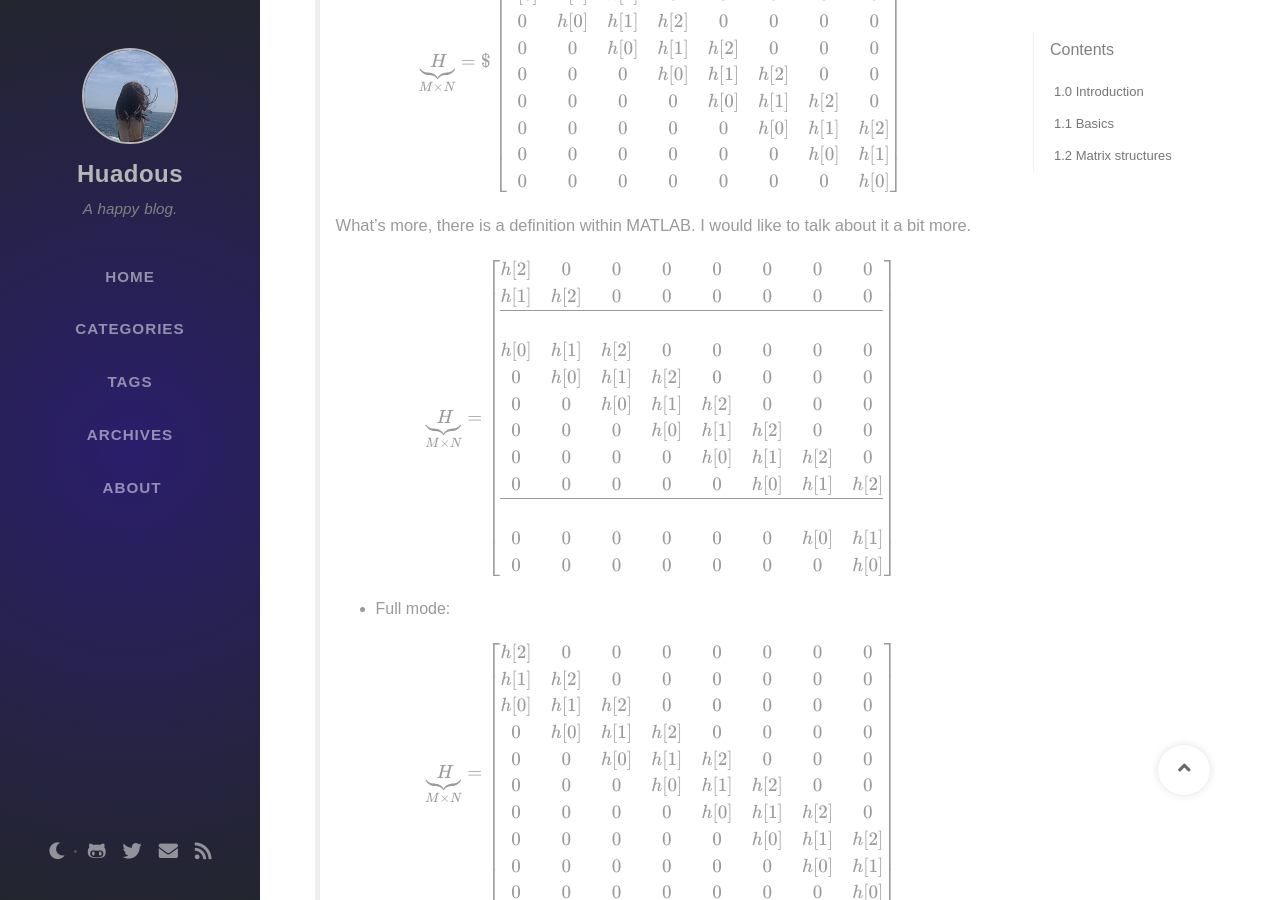
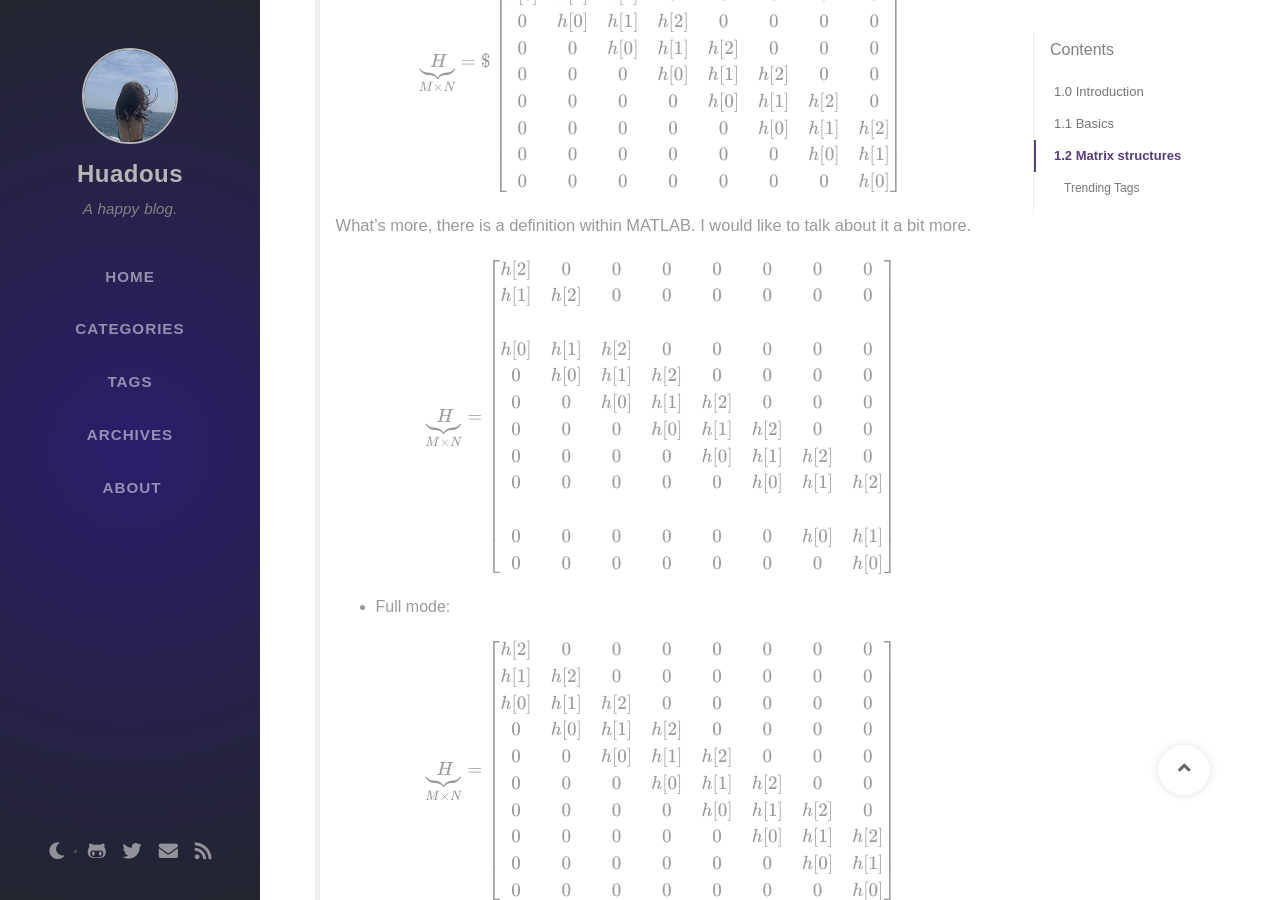
Before and after one commit to Huadous/huadous.github.io, a Jekyll site: the page built from _posts/2020-09-01-EECS-551-1.md, in a window 1280 px wide and 900 px high, scrolled down 12329 px. Built offline with Jekyll 4.4.1, drawn with Linux system fonts in a browser that asks for light colours; nearby versions of some CDN libraries; some web fonts are replaced; formulas are drawn with MathJax 3; comment, search, counter and statistics services are not loaded.

Commit message:
Update 2020-09-01-EECS-551-1.md

```diff
--- a/_posts/2020-09-01-EECS-551-1.md
+++ b/_posts/2020-09-01-EECS-551-1.md
@@ -489,7 +489,7 @@
 >
 > What's more, there is a definition within MATLAB. I would like to talk about it a bit more.
 >
-> $$\underbrace{H}_{M\times N}=\begin{bmatrix}h[2]&0&0&0&0&0&0&0\\h[1]&h[2]&0&0&0&0&0&0\\\hline\\h[0]&h[1]&h[2]&0&0&0&0&0\\0&h[0]&h[1]&h[2]&0&0&0&0\\0&0&h[0]&h[1]&h[2]&0&0&0\\0&0&0&h[0]&h[1]&h[2]&0&0\\0&0&0&0&h[0]&h[1]&h[2]&0\\0&0&0&0&0&h[0]&h[1]&h[2]\\\hline\\0&0&0&0&0&0&h[0]&h[1]\\0&0&0&0&0&0&0&h[0]\end{bmatrix}$$
+> $$\underbrace{H}_{M\times N}=\begin{bmatrix}h[2]&0&0&0&0&0&0&0\\h[1]&h[2]&0&0&0&0&0&0\\ \hfill \\h[0]&h[1]&h[2]&0&0&0&0&0\\0&h[0]&h[1]&h[2]&0&0&0&0\\0&0&h[0]&h[1]&h[2]&0&0&0\\0&0&0&h[0]&h[1]&h[2]&0&0\\0&0&0&0&h[0]&h[1]&h[2]&0\\0&0&0&0&0&h[0]&h[1]&h[2]\\\hfill\\0&0&0&0&0&0&h[0]&h[1]\\0&0&0&0&0&0&0&h[0]\end{bmatrix}$$
 >
 > * Full mode:
 >
```
